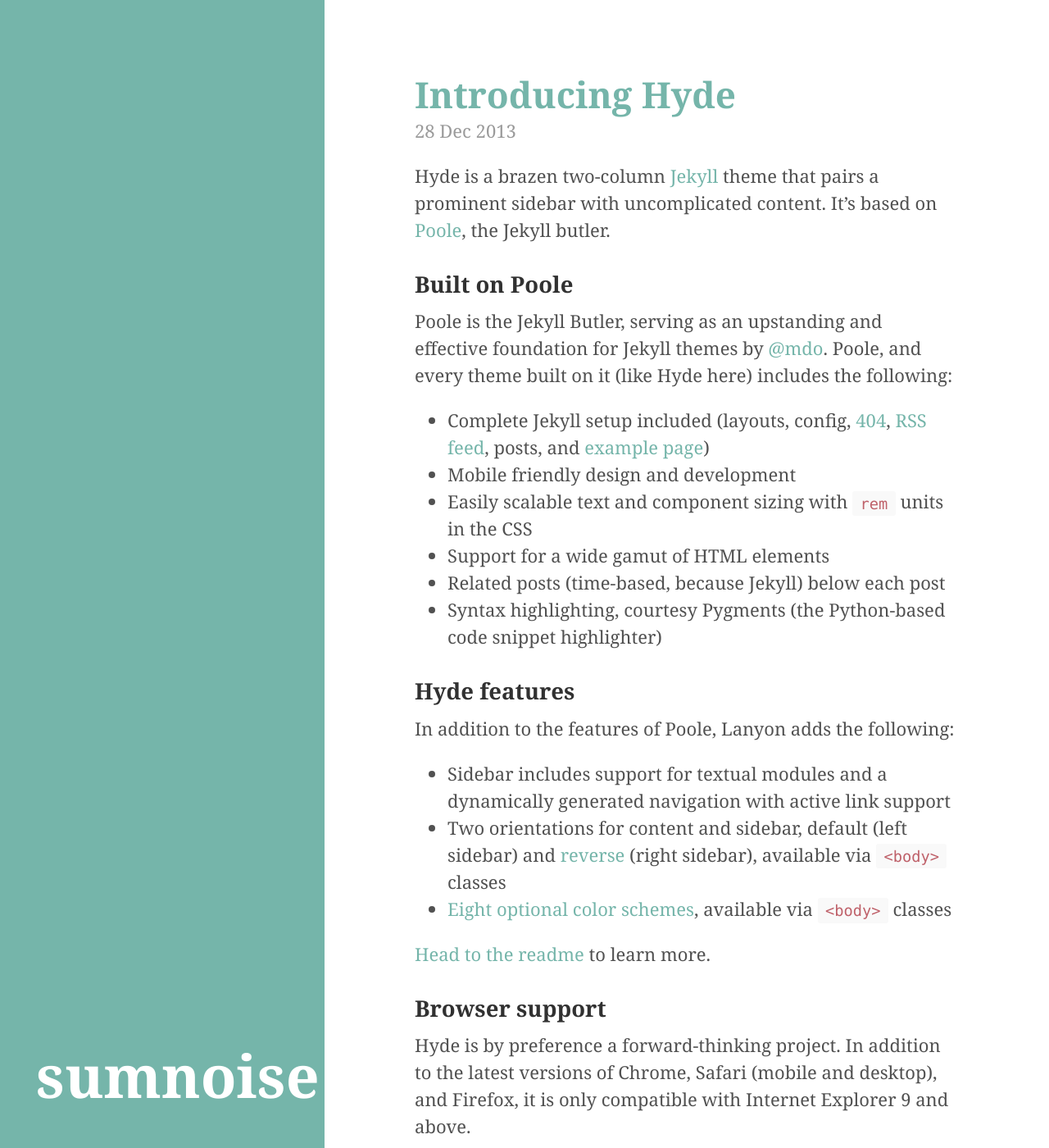
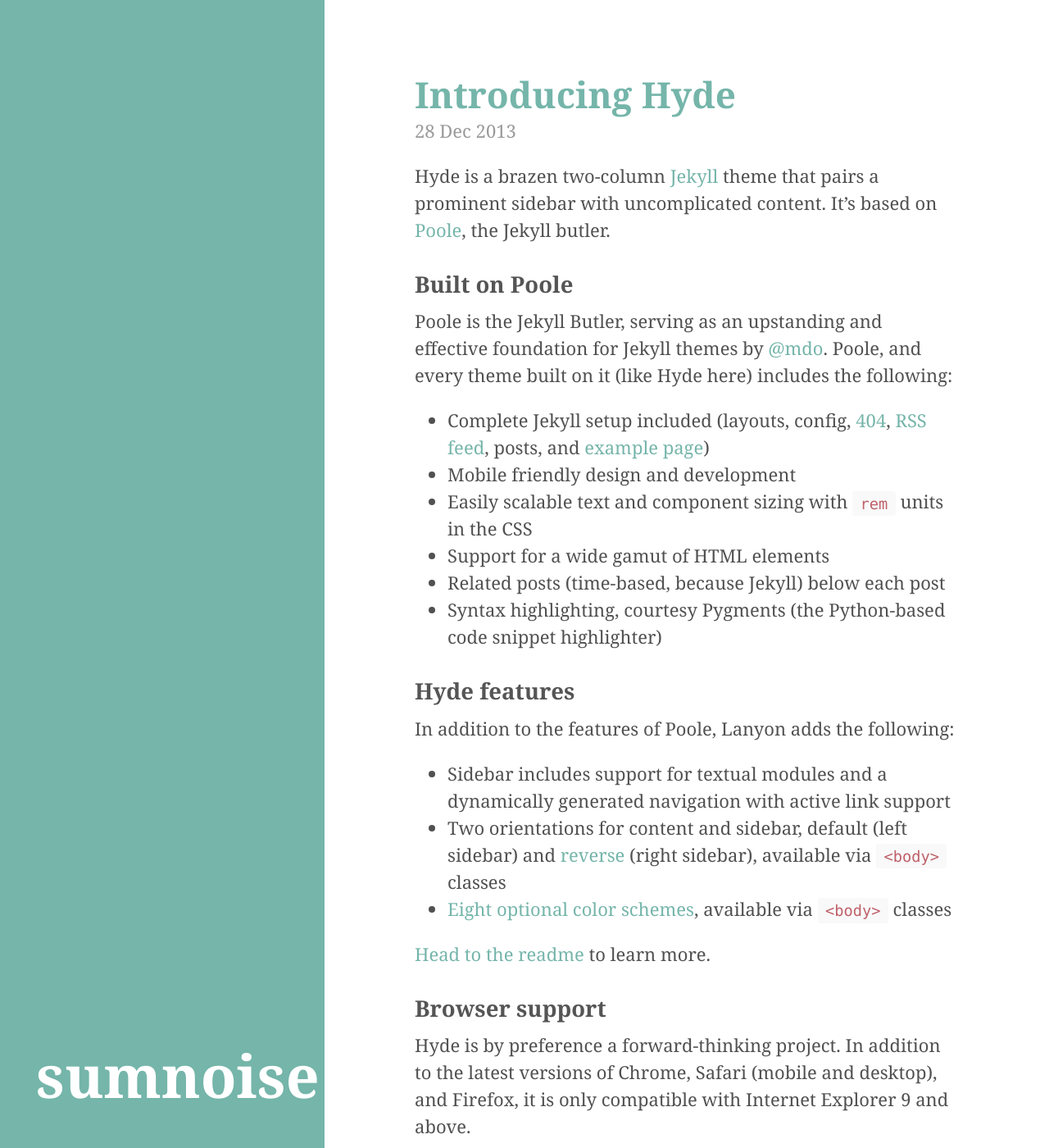
Before and after one commit to davidpmccormick/davidpmccormick.github.io, a Jekyll site: the page built from index.html, in a window 1280 px wide and 1400 px high. Shown: the whole window at 82% size. Built offline with Jekyll 4.4.1, drawn with Linux system fonts in a browser that asks for light colours; Markdown is read by kramdown in place of the engine named in the settings; the list of posts is cut into pages by our own code.

Commit message:
Update heading/strong colors

```diff
--- a/public/css/poole.css
+++ b/public/css/poole.css
@@ -81,7 +81,7 @@
   margin-bottom: .5rem;
   font-weight: bold;
   line-height: 1.25;
-  color: #313131;
+  color: #555555;
   text-rendering: optimizeLegibility;
 }
 h1 {
@@ -107,7 +107,7 @@
 }
 
 strong {
-  color: #303030;
+  color: #555555;
 }
 
 
```
